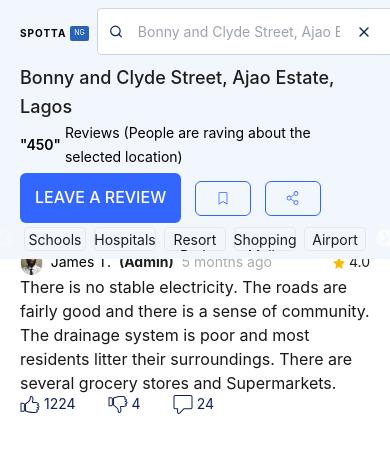
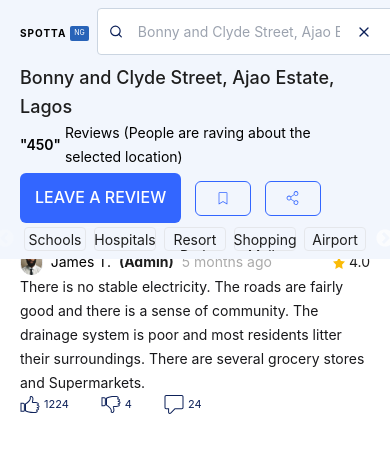
Before and after one commit to PromiseUdo/dash-test-promise, a React (Create React App) app: page /all-reviews in a window 390 px wide. Shown: the top 452 px of the page. Built offline with nearby package versions, Linux system fonts and the light colour scheme.

Commit message:
change grid declaration

```diff
--- a/src/pages/all-reviews/components/ReviewCard.tsx
+++ b/src/pages/all-reviews/components/ReviewCard.tsx
@@ -67,7 +67,7 @@ const ReviewCard: React.FC<ReviewCardProps> = ({
         <div>
           <Typography
             as="p"
-            className="font-[400] leading-[24px] text-[16px] text-[#18181b]"
+            className="font-[400] leading-[24px] text-[14px] md:text-[16px] text-[#18181b]"
           >
             {comment}
           </Typography>
@@ -80,7 +80,7 @@ const ReviewCard: React.FC<ReviewCardProps> = ({
           <iconComponents.util.ThumbsUpUtilIcon color="#0d2159" />
           <Typography
             as="p"
-            className="text-[14px] font-[400] leading-[16.1px] text-[#0d2159]"
+            className="text-[11px] md:text-[14px] font-[400] leading-[16.1px] text-[#0d2159]"
           >
             {upVotes}
           </Typography>
@@ -89,7 +89,7 @@ const ReviewCard: React.FC<ReviewCardProps> = ({
           <iconComponents.util.ThumbsDownUtilIcon color="#0d2159" />
           <Typography
             as="p"
-            className="text-[14px] font-[400] leading-[16.1px] text-[#0d2159]"
+            className="text-[11px] md:text-[14px] font-[400] leading-[16.1px] text-[#0d2159]"
           >
             {downVotes}
           </Typography>
@@ -98,7 +98,7 @@ const ReviewCard: React.FC<ReviewCardProps> = ({
           <iconComponents.util.ChatUtilIcon color="#0d2159" />
           <Typography
             as="p"
-            className="text-[14px] font-[400] leading-[16.1px] text-[#0d2159]"
+            className="text-[11px] md:text-[14px] font-[400] leading-[16.1px] text-[#0d2159]"
           >
             {commentCount}
           </Typography>
```
